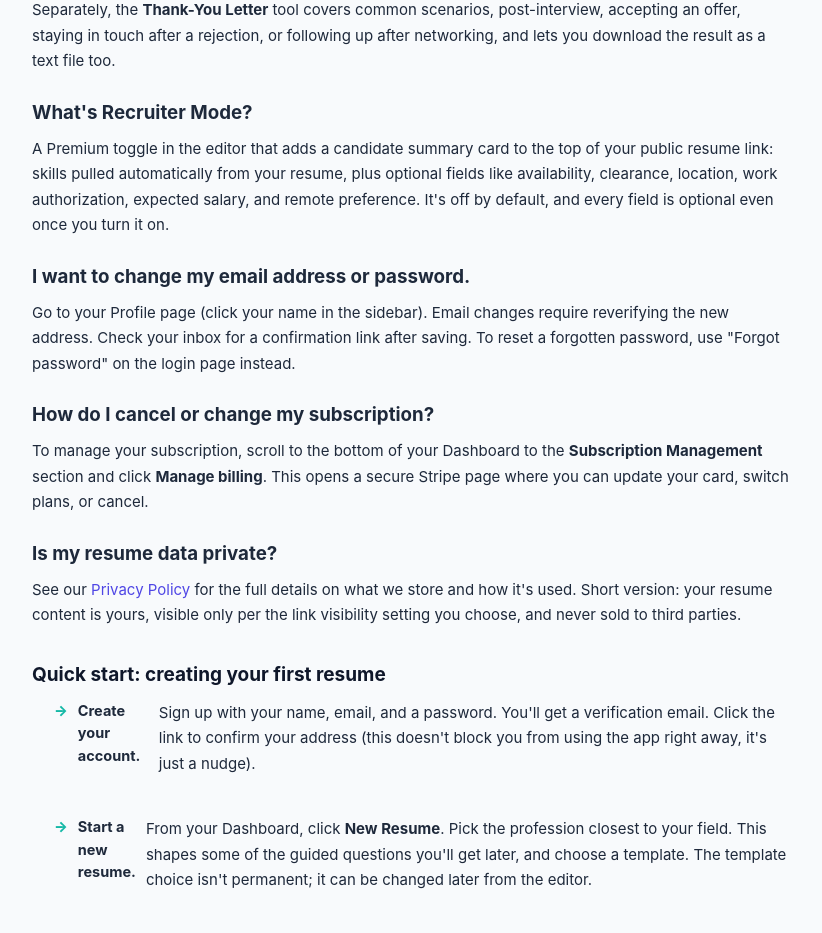
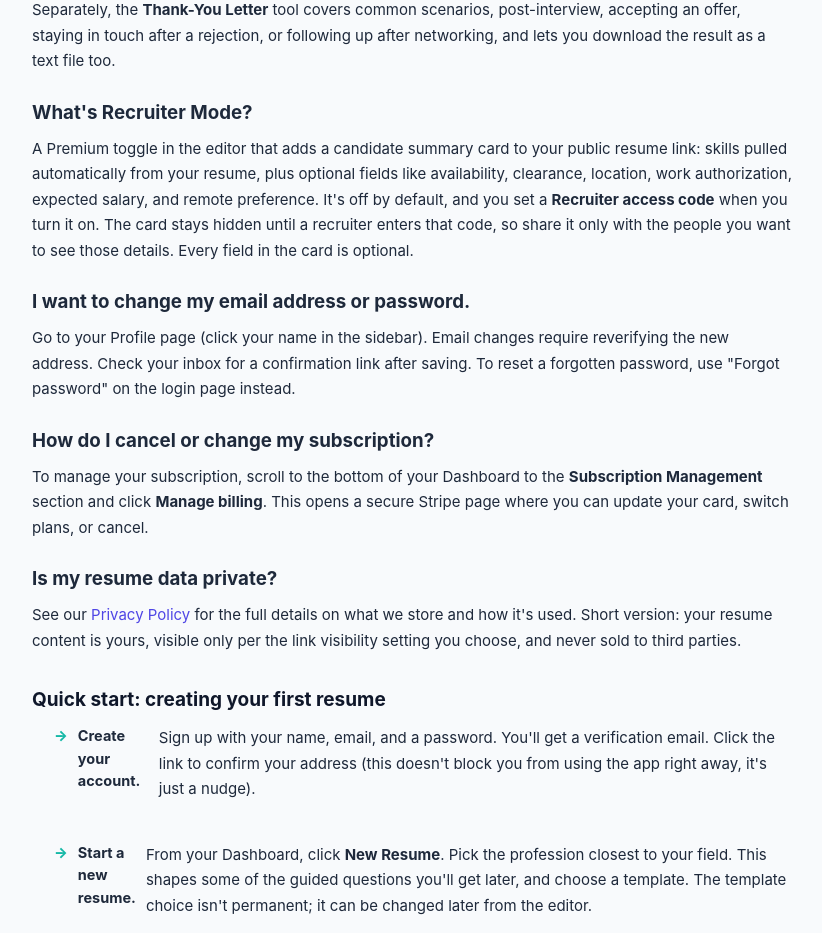
Before and after one commit to macsamust/resumelingo, a React (Vite) app in the folder client/: page /help in a window 1280 px wide. Shown: the part 2655-3588 px from the top of the page, without its empty margins (228-1050 px from the left). Built offline with nearby package versions, Linux system fonts and the light colour scheme; no server answers; a web font is replaced by a local one.

Commit message:
Help FAQ: update Recruiter Mode entry — card now gated behind a recruiter access code

```diff
--- a/client/src/pages/HelpPage.tsx
+++ b/client/src/pages/HelpPage.tsx
@@ -198,10 +198,12 @@ const FAQ_ITEMS: { id: string; question: string; answer: JSX.Element }[] = [
     question: "What's Recruiter Mode?",
     answer: (
       <p>
-        A Premium toggle in the editor that adds a candidate summary card to the top of your public resume link:
-        skills pulled automatically from your resume, plus optional fields like availability, clearance, location,
-        work authorization, expected salary, and remote preference. It's off by default, and every field is
-        optional even once you turn it on.
+        A Premium toggle in the editor that adds a candidate summary card to your public resume link: skills pulled
+        automatically from your resume, plus optional fields like availability, clearance, location, work
+        authorization, expected salary, and remote preference. It's off by default, and you set a{" "}
+        <strong>Recruiter access code</strong> when you turn it on. The card stays hidden until a recruiter enters
+        that code, so share it only with the people you want to see those details. Every field in the card is
+        optional.
       </p>
     ),
   },
```
